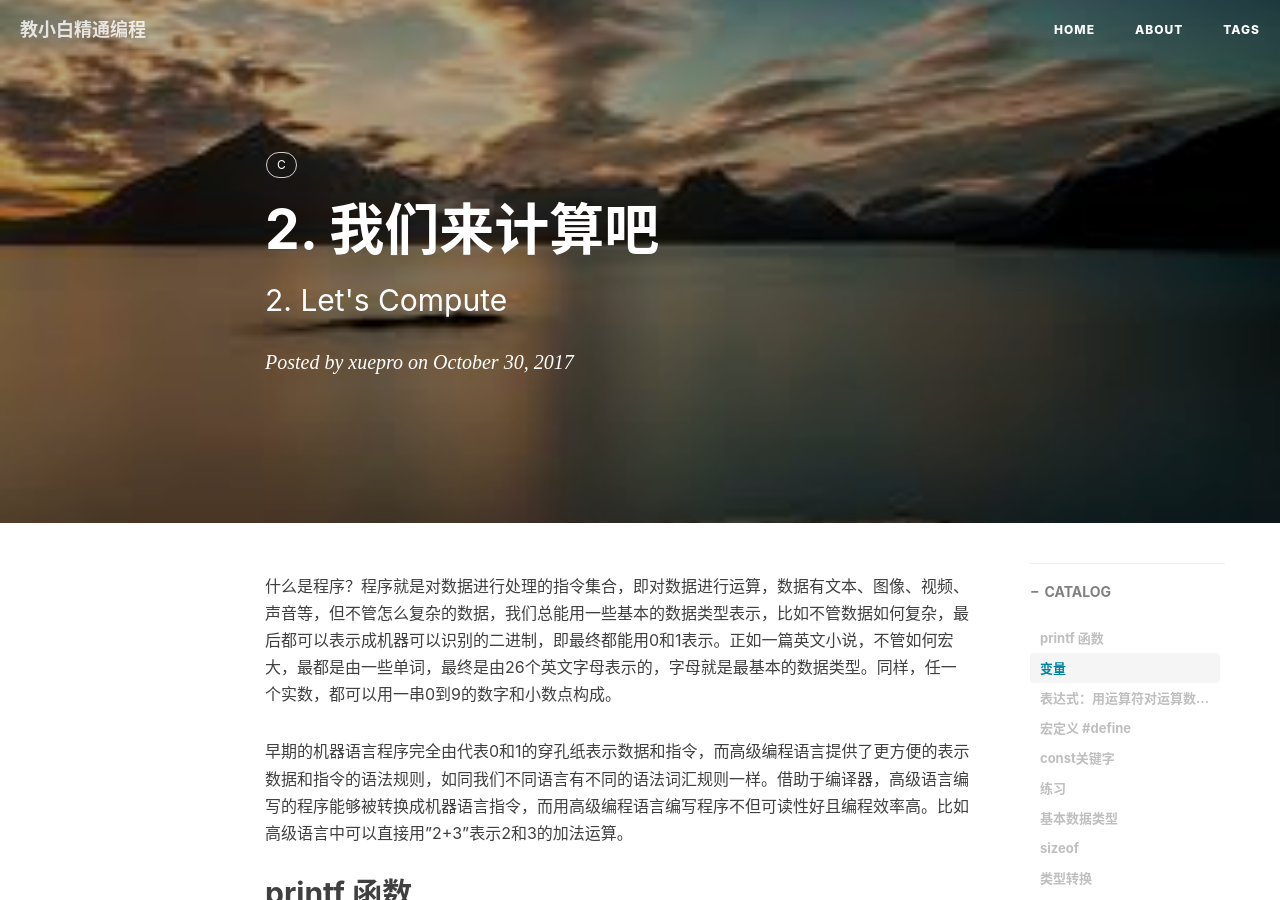
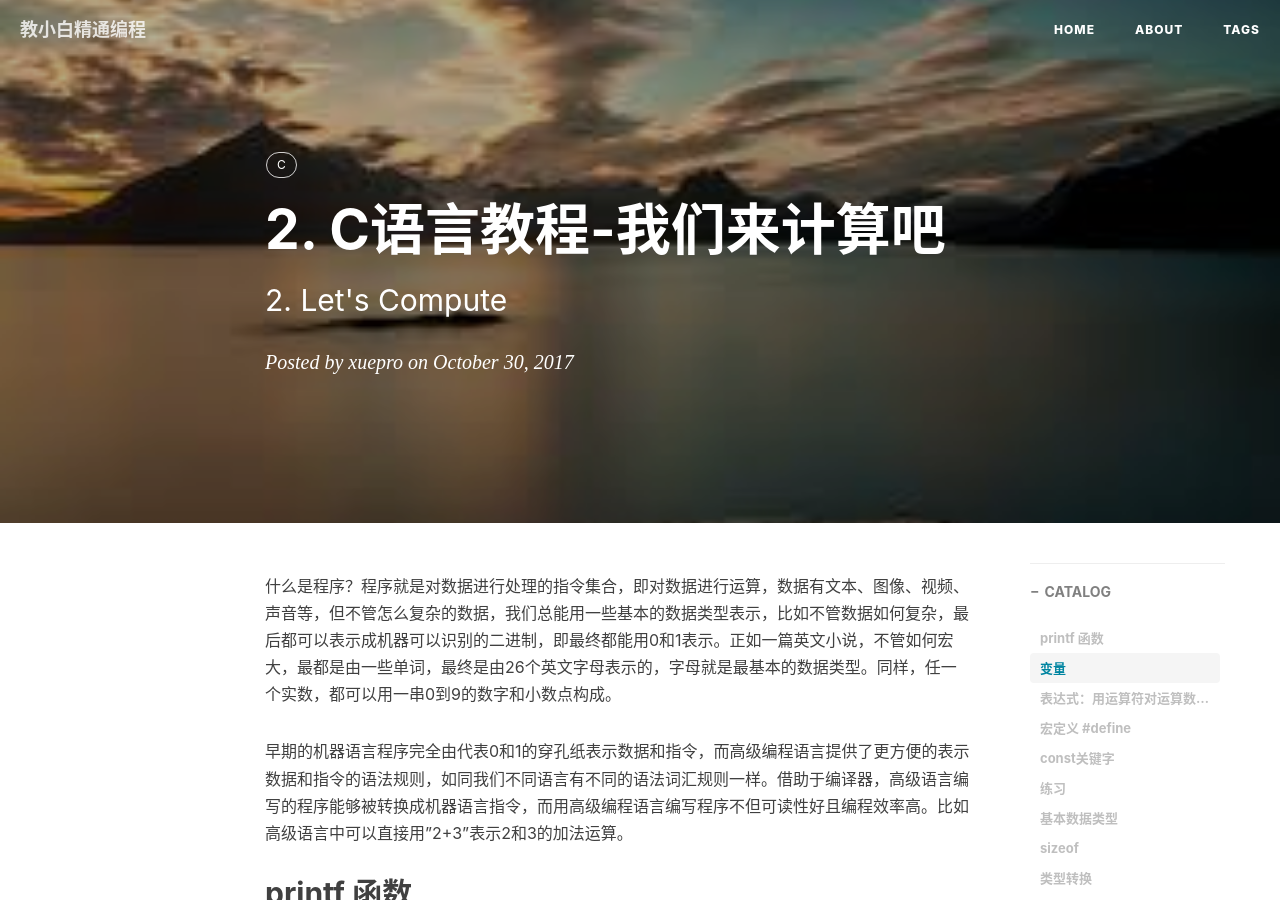
Before and after one commit to xuepro/xuepro.github.io, a Jekyll site: the page built from _posts/2017-10-30-2.C语言教程-我们来计算吧.md, in a window 1280 px wide and 900 px high. Built offline with Jekyll 4.4.1, drawn with Linux system fonts in a browser that asks for light colours; nearby versions of some CDN libraries; comment, search, counter and statistics services are not loaded.

Commit message:
Update 2017-10-30-2.C语言教程-我们来计算吧.md

```diff
--- a/_posts/2017-10-30-2.C语言教程-我们来计算吧.md
+++ b/_posts/2017-10-30-2.C语言教程-我们来计算吧.md
@@ -1,6 +1,6 @@
 ---
 layout:       post
-title:        "2. 我们来计算吧"
+title:        "2. C语言教程-我们来计算吧"
 subtitle:     "2. Let's Compute"
 date:         2017-10-30 12:02:00
 author:       "xuepro"
```
